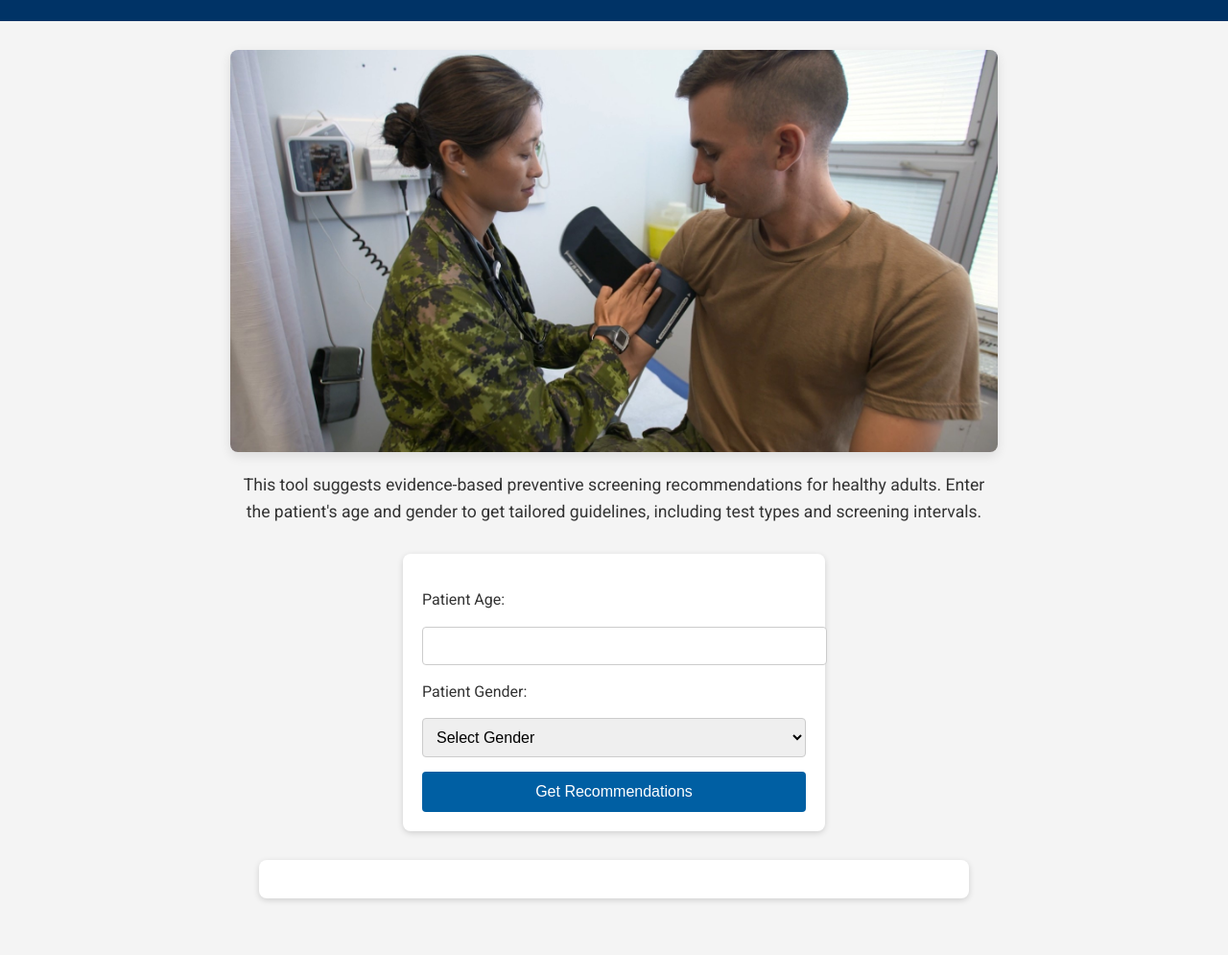
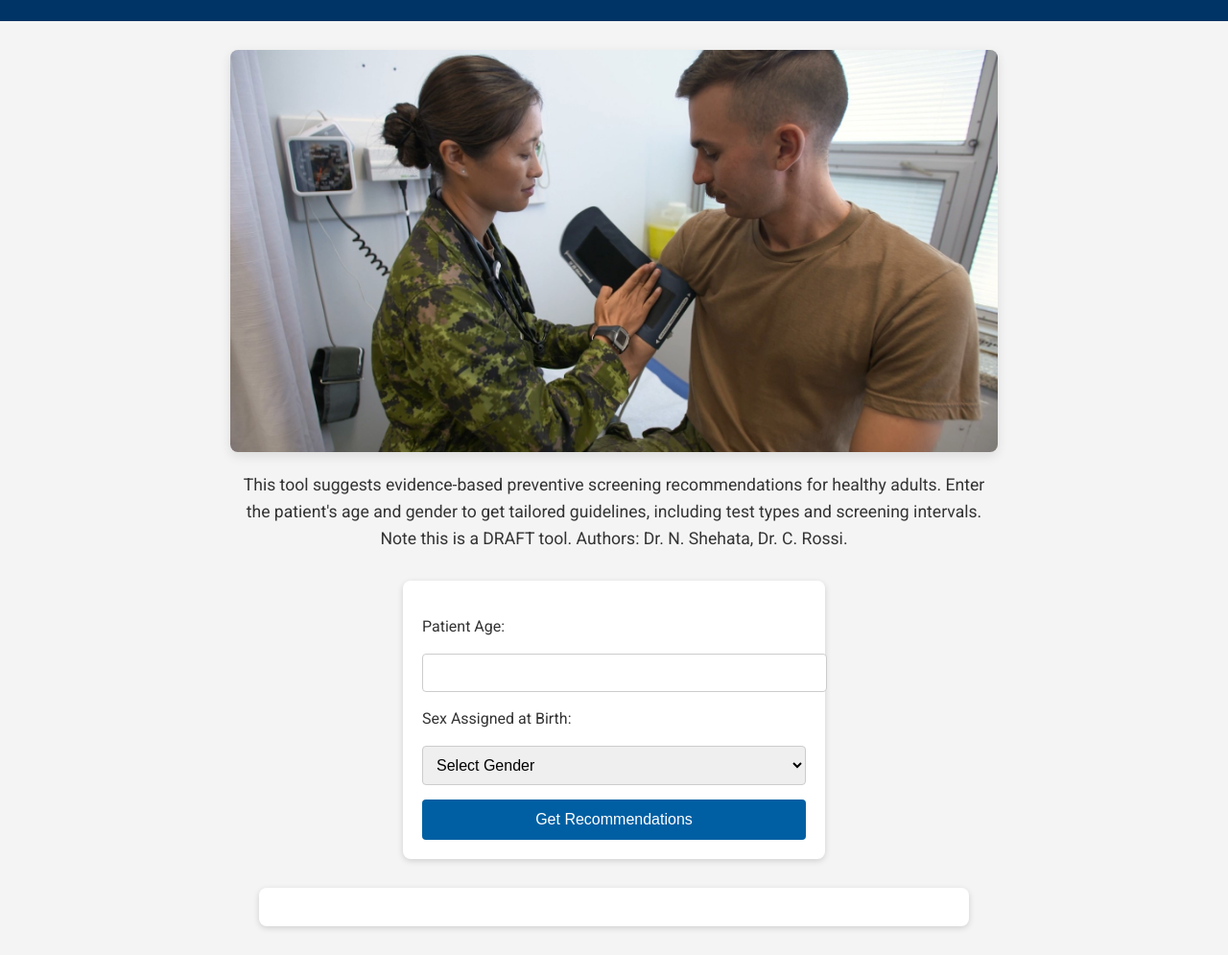
Before and after one commit to DFHP-Screening-Tool/preventive-screening-app, a plain HTML site: page index.html in a window 1280 px wide. Shown: the part 102-1097 px from the top of the page at 96% size. Before the commit the page ends 1068 px from the top, so only its background shows below. Drawn offline with Linux system fonts and the light colour scheme.

Commit message:
Update index.html

```diff
--- a/index.html
+++ b/index.html
@@ -110,21 +110,21 @@
 </head>
 <body>
   <header>
-    <h1>CAF Preventive Medicine</h1>
+    <h1>DRAFT CAF Preventive Medicine Screening Selection Tool</h1>
   </header>
 
   <div class="container">
     <img src="pic.jpg" alt="App Preview" class="my-image" />
 
     <p class="intro">
-      This tool suggests evidence-based preventive screening recommendations for healthy adults. Enter the patient's age and gender to get tailored guidelines, including test types and screening intervals.
+      This tool suggests evidence-based preventive screening recommendations for healthy adults. Enter the patient's age and gender to get tailored guidelines, including test types and screening intervals. Note this is a DRAFT tool. Authors: Dr. N. Shehata, Dr. C. Rossi.
     </p>
 
     <form id="screeningForm">
       <label for="age">Patient Age:</label>
       <input type="number" id="age" name="age" min="18" required>
 
-      <label for="gender">Patient Gender:</label>
+      <label for="gender">Sex Assigned at Birth:</label>
       <select id="gender" name="gender" required>
         <option value="">Select Gender</option>
         <option value="female">Female</option>
```
